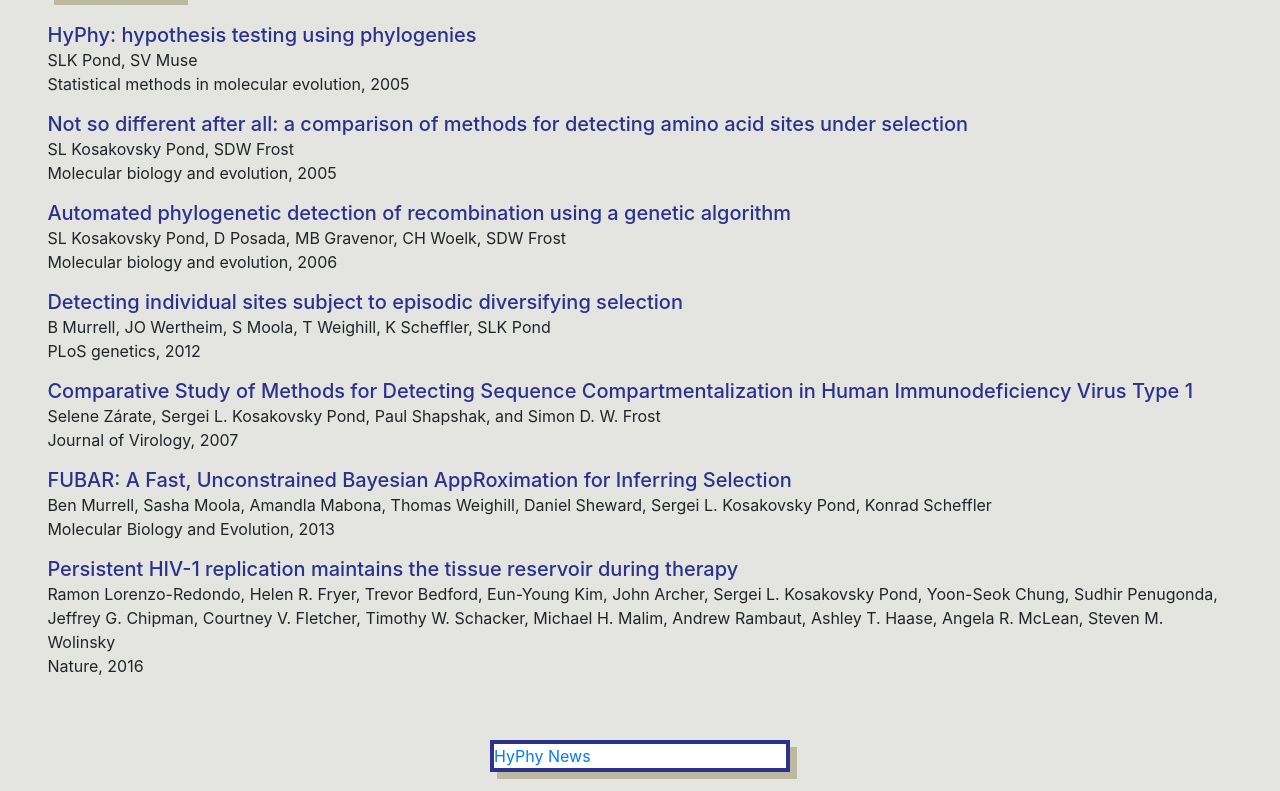
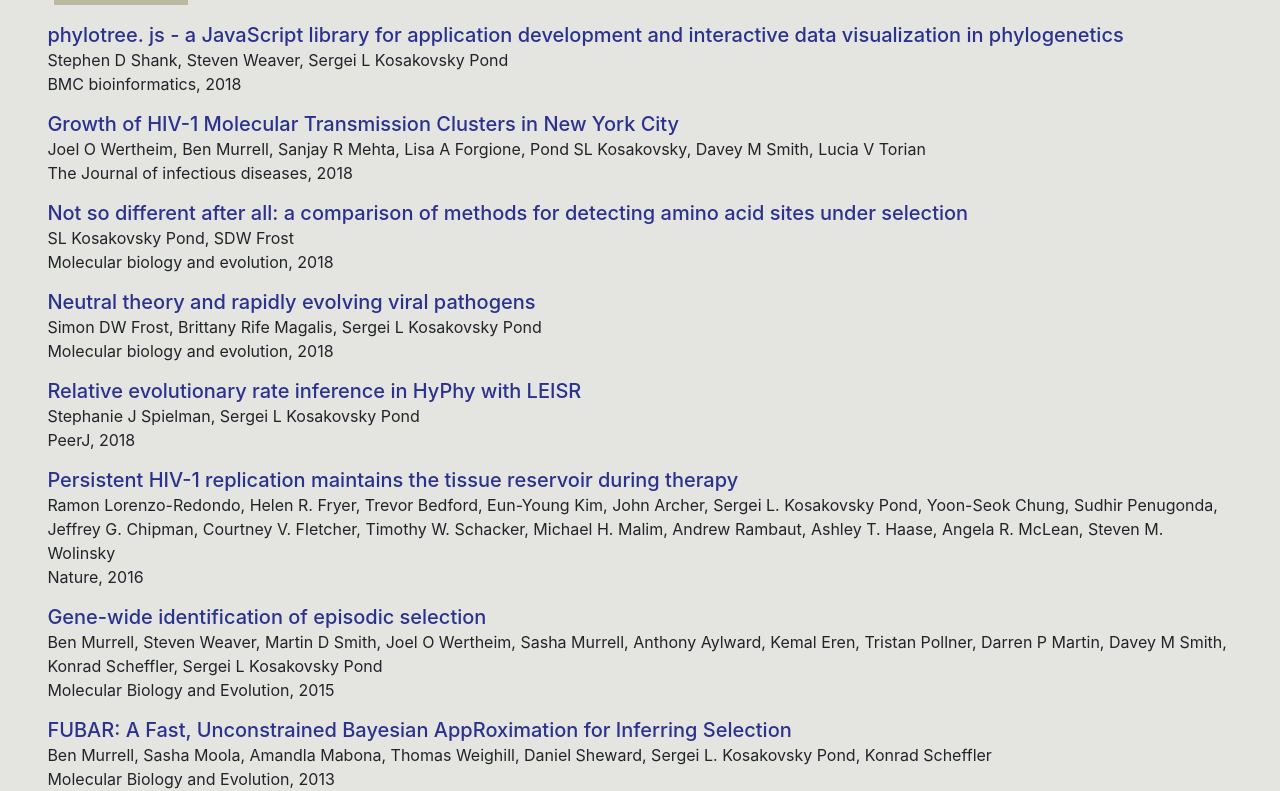
Before and after one commit to veg/LabSite, a React (Create React App) app: page / in a window 1280 px wide. Shown: the part 2015-2806 px from the top of the page. Built offline with nearby package versions, Linux system fonts and the light colour scheme.

Commit message:
sort papers; add some more recent papers

```diff
--- a/src/data/papers_info.js
+++ b/src/data/papers_info.js
@@ -1,24 +1,59 @@
 export default {
-  "HyPhy": {
-    "title": "HyPhy: hypothesis testing using phylogenies",
-    "authors": "SLK Pond, SV Muse",
-    "publication": "Statistical methods in molecular evolution",
-    "date": "2005",
-    "link": "https://link.springer.com/chapter/10.1007%2F0-387-27733-1_6"
+  "Phyotree.js": {
+    "title": "phylotree. js - a JavaScript library for application development and interactive data visualization in phylogenetics",
+    "authors": "Stephen D Shank, Steven Weaver, Sergei L Kosakovsky Pond",
+    "publication": "BMC bioinformatics",
+    "date": "2018",
+    "link": "https://bmcbioinformatics.biomedcentral.com/articles/10.1186/s12859-018-2283-2?utm_campaign=Revue%20newsletter&utm_medium=Newsletter&utm_source=Programming%20Innovations"
+  },
+  "HIV clusters in NYC": {
+    "title": "Growth of HIV-1 Molecular Transmission Clusters in New York City",
+    "authors": "Joel O Wertheim, Ben Murrell, Sanjay R Mehta, Lisa A Forgione, Pond SL Kosakovsky, Davey M Smith, Lucia V Torian",
+    "publication": "The Journal of infectious diseases",
+    "date": "2018",
+    "link": "https://academic.oup.com/jid/advance-article-abstract/doi/10.1093/infdis/jiy431/5053881?redirectedFrom=PDF"
   },
   "HIV-TRACE": {
     "title": "Not so different after all: a comparison of methods for detecting amino acid sites under selection",
     "authors": "SL Kosakovsky Pond, SDW Frost",
     "publication": "Molecular biology and evolution",
-    "date": "2005",
+    "date": "2018",
     "link": "https://academic.oup.com/mbe/article-abstract/22/5/1208/1066893"
   },
-  "GARD": {
-    "title": "Automated phylogenetic detection of recombination using a genetic algorithm",
-    "authors": "SL Kosakovsky Pond, D Posada, MB Gravenor, CH Woelk, SDW Frost",
+  "Neutral Note": {
+    "title": "Neutral theory and rapidly evolving viral pathogens",
+    "authors": "Simon DW Frost, Brittany Rife Magalis, Sergei L Kosakovsky Pond",
     "publication": "Molecular biology and evolution",
-    "date": "2006",
-    "link": "https://academic.oup.com/mbe/article-abstract/23/10/1891/1096946"
+    "date": "2018",
+    "link": "https://academic.oup.com/mbe/article/35/6/1348/4983910"
+  },
+  "LEISR": {
+    "title": "Relative evolutionary rate inference in HyPhy with LEISR",
+    "authors": "Stephanie J Spielman, Sergei L Kosakovsky Pond",
+    "publication": "PeerJ",
+    "date": "2018",
+    "link": "https://peerj.com/articles/4339/?utm_source=TrendMD&utm_campaign=PeerJ_TrendMD_1&utm_medium=TrendMD"
+  },
+  "Tissue Reservoir": {
+    "title": "Persistent HIV-1 replication maintains the tissue reservoir during therapy",
+    "authors": "Ramon Lorenzo-Redondo, Helen R. Fryer, Trevor Bedford, Eun-Young Kim, John Archer, Sergei L. Kosakovsky Pond, Yoon-Seok Chung, Sudhir Penugonda, Jeffrey G. Chipman, Courtney V. Fletcher, Timothy W. Schacker, Michael H. Malim, Andrew Rambaut, Ashley T. Haase, Angela R. McLean, Steven M. Wolinsky",
+    "publication": "Nature",
+    "date": "2016",
+    "link": "https://www.nature.com/articles/nature16933"
+  },
+  "BUSTED": {
+    "title": "Gene-wide identification of episodic selection",
+    "authors": "Ben Murrell, Steven Weaver, Martin D Smith, Joel O Wertheim, Sasha Murrell, Anthony Aylward, Kemal Eren, Tristan Pollner, Darren P Martin, Davey M Smith, Konrad Scheffler, Sergei L Kosakovsky Pond",
+    "publication": "Molecular Biology and Evolution",
+    "date": "2015",
+    "link": "https://academic.oup.com/mbe/article/32/5/1365/1134918"
+  },
+  "FUBAR": {
+    "title": "FUBAR: A Fast, Unconstrained Bayesian AppRoximation for Inferring Selection",
+    "authors": "Ben Murrell, Sasha Moola, Amandla Mabona, Thomas Weighill, Daniel Sheward, Sergei L. Kosakovsky Pond, Konrad Scheffler",
+    "publication": "Molecular Biology and Evolution",
+    "date": "2013",
+    "link": "https://academic.oup.com/mbe/article/30/5/1196/998247"
   },
   "MEME": {
     "title": "Detecting individual sites subject to episodic diversifying selection",
@@ -34,18 +69,18 @@ export default {
     "date": "2007",
     "link": "https://www.ncbi.nlm.nih.gov/pmc/articles/PMC1900087/"
   },
-  "FUBAR": {
-    "title": "FUBAR: A Fast, Unconstrained Bayesian AppRoximation for Inferring Selection",
-    "authors": "Ben Murrell, Sasha Moola, Amandla Mabona, Thomas Weighill, Daniel Sheward, Sergei L. Kosakovsky Pond, Konrad Scheffler",
-    "publication": "Molecular Biology and Evolution",
-    "date": "2013",
-    "link": "https://academic.oup.com/mbe/article/30/5/1196/998247"
+  "GARD": {
+    "title": "Automated phylogenetic detection of recombination using a genetic algorithm",
+    "authors": "SL Kosakovsky Pond, D Posada, MB Gravenor, CH Woelk, SDW Frost",
+    "publication": "Molecular biology and evolution",
+    "date": "2006",
+    "link": "https://academic.oup.com/mbe/article-abstract/23/10/1891/1096946"
   },
-  "Tissue Reservoir": {
-    "title": "Persistent HIV-1 replication maintains the tissue reservoir during therapy",
-    "authors": "Ramon Lorenzo-Redondo, Helen R. Fryer, Trevor Bedford, Eun-Young Kim, John Archer, Sergei L. Kosakovsky Pond, Yoon-Seok Chung, Sudhir Penugonda, Jeffrey G. Chipman, Courtney V. Fletcher, Timothy W. Schacker, Michael H. Malim, Andrew Rambaut, Ashley T. Haase, Angela R. McLean, Steven M. Wolinsky",
-    "publication": "Nature",
-    "date": "2016",
-    "link": "https://www.nature.com/articles/nature16933"
+    "HyPhy": {
+    "title": "HyPhy: hypothesis testing using phylogenies",
+    "authors": "SLK Pond, SV Muse",
+    "publication": "Statistical methods in molecular evolution",
+    "date": "2005",
+    "link": "https://link.springer.com/chapter/10.1007%2F0-387-27733-1_6"
   }
 }
```
